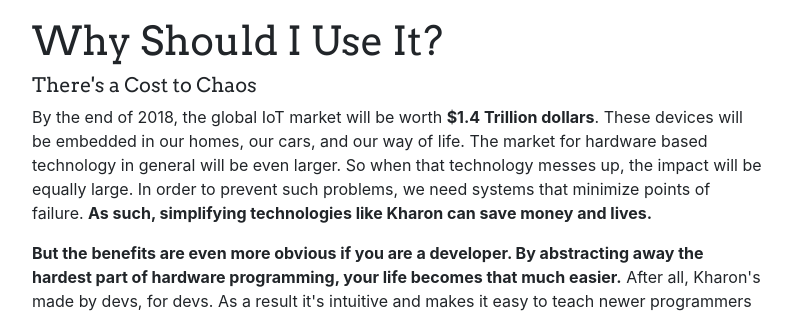
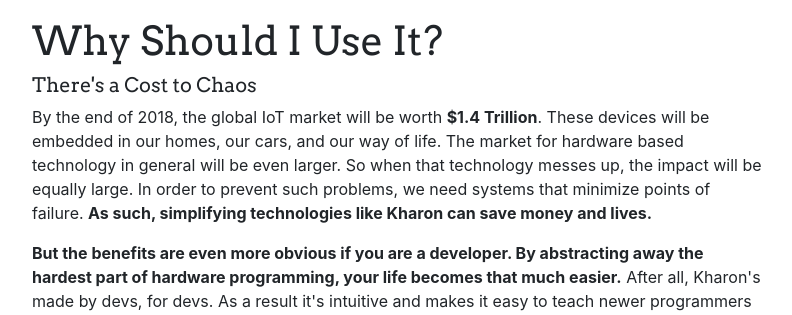
Before and after one commit to UYasher/kharon_web, a Django app: page / in a window 1280 px wide; the page is wider, and only the part inside the window is pictured. Shown: the part 1007-1322 px from the top of that part, without its empty margins (53-845 px from the left). Run offline with Django 3.2, Linux system fonts and the light colour scheme.

Commit message:
copy changes

```diff
--- a/documentation/templates/documentation/index.html
+++ b/documentation/templates/documentation/index.html
@@ -60,7 +60,7 @@
                     <h1>Why Should I Use It?</h1>
                     <h5>There's a Cost to Chaos</h5>
                     <p>
-                        By the end of 2018, the global IoT market will be worth <b>$1.4 Trillion dollars</b>. These
+                        By the end of 2018, the global IoT market will be worth <b>$1.4 Trillion</b>. These
                         devices will be embedded in our homes, our cars, and our way of life. The market for hardware
                         based technology in general will be even larger. So when that technology messes up, the impact
                         will be equally large. In order to prevent such problems, we need systems that minimize points
```
